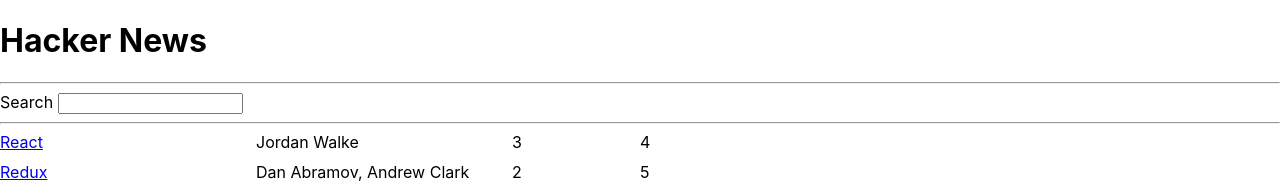
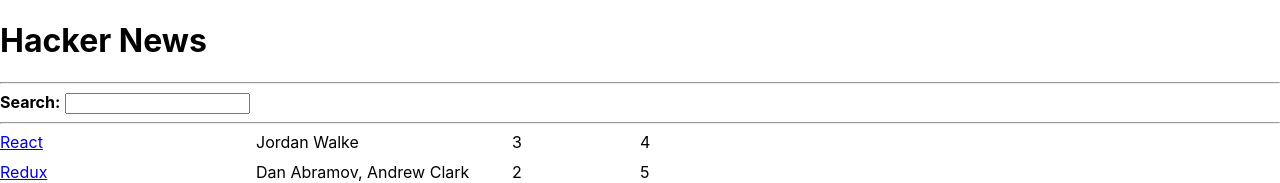
Before and after one commit to ivantxo/hacker-news, a React (Create React App) app: page / in a window 1280 px wide. Shown: the top 183 px of the page. Built offline with nearby package versions, Linux system fonts and the light colour scheme.

Commit message:
Added component composition

```diff
--- a/src/App.js
+++ b/src/App.js
@@ -56,19 +56,20 @@
       <hr />
       <InputWithLabel
         id="search"
-        label="Search"
         value={searchTerm}
         onInputChange={handleSearch}
-      />
+      >
+        <strong>Search:</strong>
+      </InputWithLabel>
       <hr />
       <List list={searchedStories} />
     </div>
   );
 }
 
-const InputWithLabel = ({ id, label, value, type = 'text', onInputChange }) => (
+const InputWithLabel = ({ id, value, type = 'text', onInputChange, children }) => (
   <>
-    <label htmlFor={id}>{label}</label>
+    <label htmlFor={id}>{children}</label>
     &nbsp;
     <input
       id={id}
```
